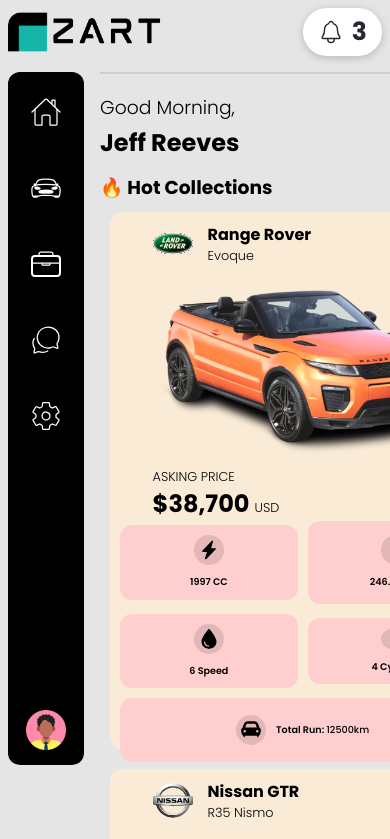
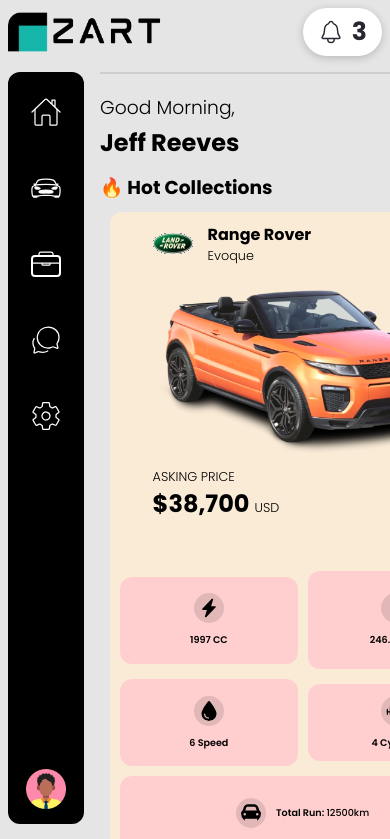
Before and after one commit to dominic91960/zart-webapp, a React (Vite) app: page / in a window 390 px wide. Shown: the top 839 px of the page. Built offline with nearby package versions, Linux system fonts and the light colour scheme.

Commit message:
Third Commit: Style fixes

```diff
--- a/src/components/Navbar/Navbar.module.css
+++ b/src/components/Navbar/Navbar.module.css
@@ -7,7 +7,7 @@
   width: fit-content;
   padding: 0.5rem;
   border-radius: 12px;
-  height: 80vh;
+  height: 87vh;
   margin-top: 1rem;
   padding-top: 10px;
 }
--- a/src/components/ProductCard/ProductCard.jsx
+++ b/src/components/ProductCard/ProductCard.jsx
@@ -3,7 +3,6 @@
 import { PiEngine } from "react-icons/pi";
 
 import classes from "./ProductCard.module.css";
-
 import Stat from "../Stat/Stat";
 
 const ProductCard = ({
--- a/src/components/ProductCard/ProductCard.module.css
+++ b/src/components/ProductCard/ProductCard.module.css
@@ -50,3 +50,12 @@
   justify-content: space-around;
   flex-grow: 1;
 }
+
+@media (max-width: 680px) {
+  .card {
+    height: 75vh;
+  }
+  .statsContainer {
+    margin-bottom: 15px;
+  }
+}
```
